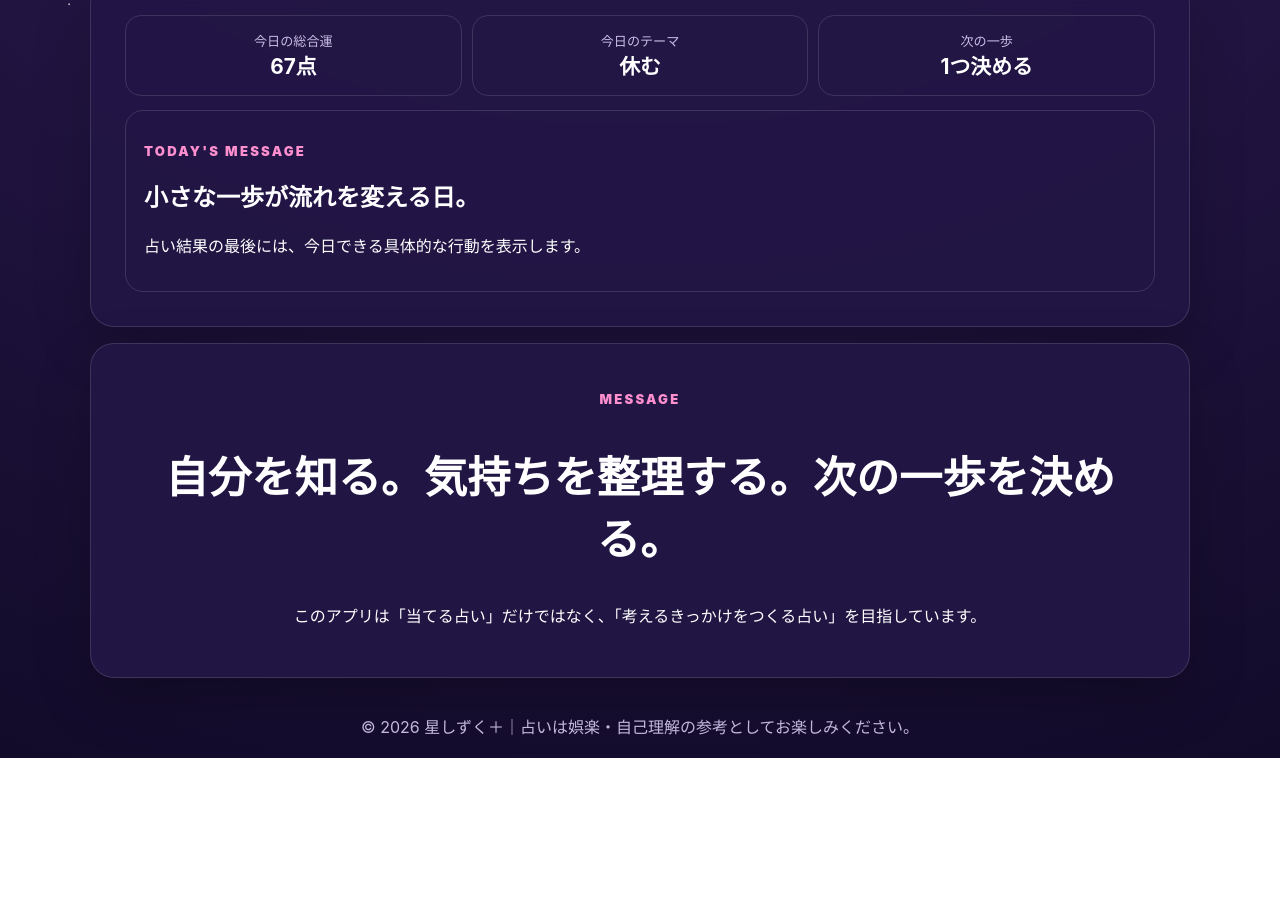
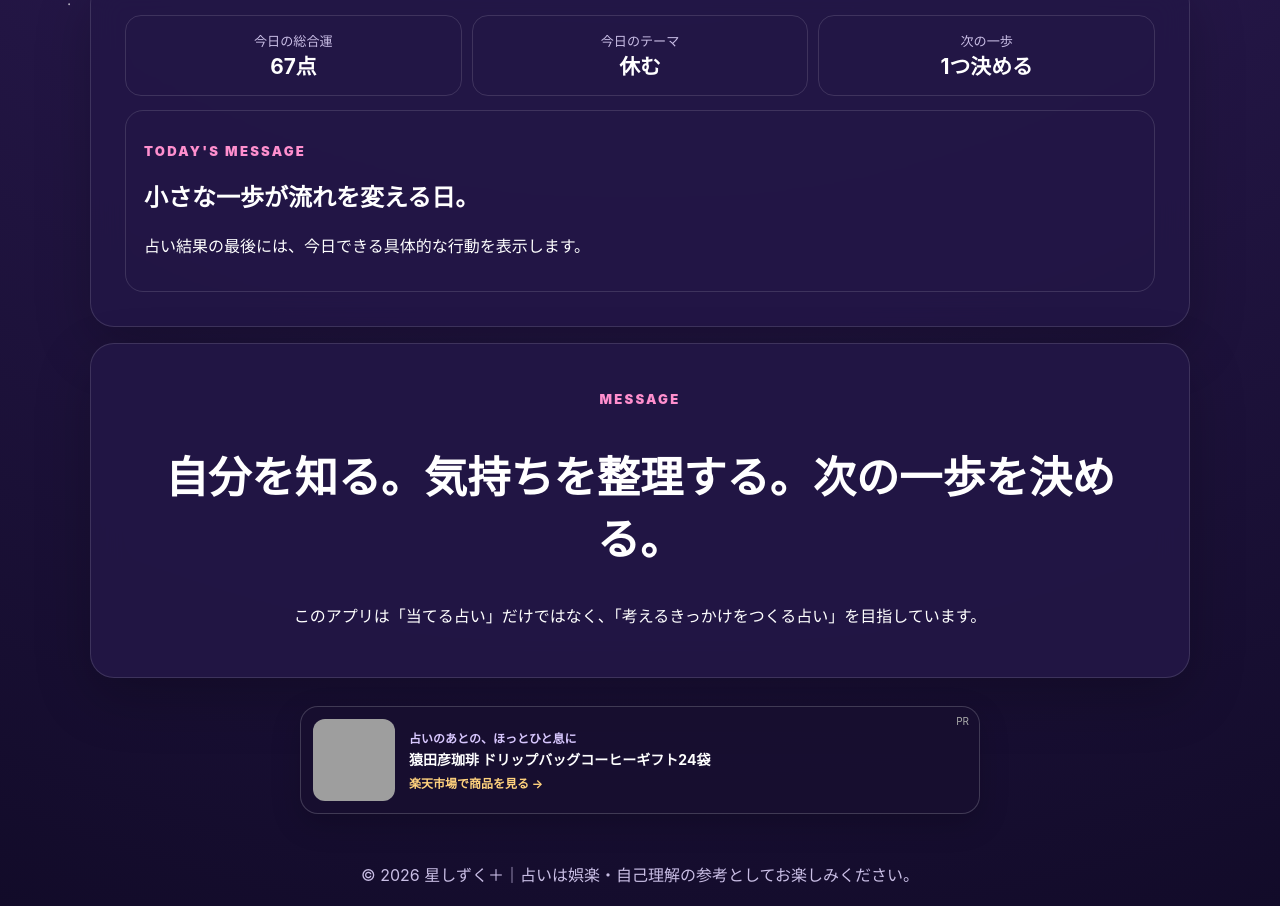
Before and after one commit to czwaew/urania-app, a plain HTML site: page index.html in a window 1280 px wide. Shown: the part 759-1665 px from the top of the page. Before the commit the page ends 1517 px from the top, so only its background shows below. Drawn offline with Linux system fonts and the light colour scheme; grey boxes are pictures that could not be loaded.

Commit message:
Add A8 affiliate card

```diff
--- a/index.html
+++ b/index.html
@@ -230,6 +230,15 @@
   <h2>自分を知る。気持ちを整理する。次の一歩を決める。</h2>
   <p>このアプリは「当てる占い」だけではなく、「考えるきっかけをつくる占い」を目指しています。</p>
 </aside>
+
+<aside class="affiliate-card" aria-label="おすすめ商品（広告）">
+  <span class="affiliate-pr">PR</span>
+  <a href="https://rpx.a8.net/svt/ejp?a8mat=4BA6D6+1NJD9U+2HOM+BWGDT&rakuten=y&a8ejpredirect=https%3A%2F%2Fhb.afl.rakuten.co.jp%2Fhgc%2Fg00sj1y4.2bo112f6.g00sj1y4.2bo120da%2Fa26081544888_4BA6D6_1NJD9U_2HOM_BWGDT%3Fpc%3Dhttps%253A%252F%252Fitem.rakuten.co.jp%252Fmaruhiro-store%252F126160g%252F%26m%3Dhttp%253A%252F%252Fm.rakuten.co.jp%252Fmaruhiro-store%252Fi%252F10041835%252F%26rafcid%3Dwsc_i_is_a9f492a7-8ef9-40e2-ab89-4bc43a1ee283" target="_blank" rel="nofollow sponsored noopener">
+    <img src="https://thumbnail.image.rakuten.co.jp/@0_mall/maruhiro-store/cabinet/w25m/126160g_1.jpg?_ex=128x128" alt="猿田彦珈琲 ドリップバッグコーヒーギフト">
+    <span><b>占いのあとの、ほっとひと息に</b><strong>猿田彦珈琲 ドリップバッグコーヒーギフト24袋</strong><em>楽天市場で商品を見る →</em></span>
+  </a>
+  <img class="affiliate-pixel" width="1" height="1" src="https://www18.a8.net/0.gif?a8mat=4BA6D6+1NJD9U+2HOM+BWGDT" alt="">
+</aside>
 </main>
 
 <footer>© 2026 星しずく＋｜占いは娯楽・自己理解の参考としてお楽しみください。</footer>
```
